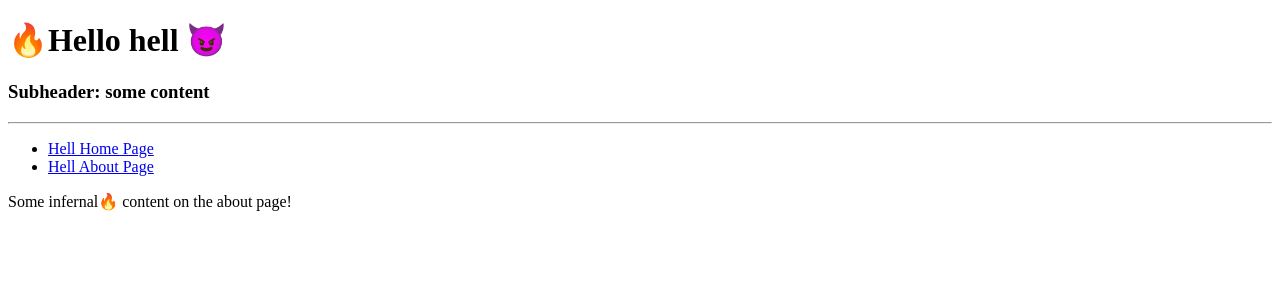
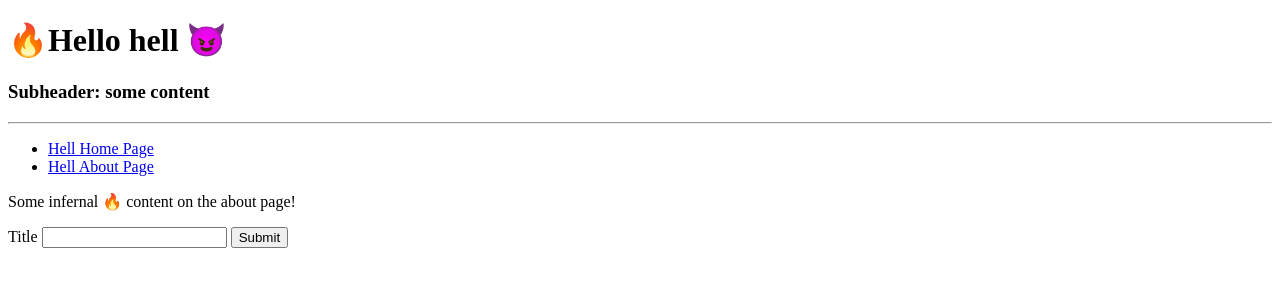
Before and after one commit to gfda/flask-coursera, a Flask app: page /about in a window 1280 px wide. Shown: the top 300 px of the page. Run offline with Flask 2, Linux system fonts and the light colour scheme.

Commit message:
Create and apply form

```diff
--- /dev/null
+++ b/forms.py
@@ -0,0 +1,7 @@
+from flask_wtf import FlaskForm
+from wtforms import StringField, SubmitField
+from wtforms.validators import DataRequired
+
+class AddTaskForm(FlaskForm):
+    title = StringField('Title', validators=[DataRequired()])
+    submit = SubmitField('Submit')
--- a/routes.py
+++ b/routes.py
@@ -1,6 +1,7 @@
 from app import app
 from flask import render_template
 
+import forms
 
 @app.route('/')
 @app.route('/index')
@@ -8,6 +9,9 @@ def index():
     return render_template('index.html')
 
 
-@app.route('/about')
+@app.route('/about', methods=['GET', 'POST'])
 def about():
-    return render_template('about.html')
+    form = forms.AddTaskForm()
+    if form.validate_on_submit():
+        return render_template('about.html', form=form, title=form.title.data)
+    return render_template('about.html', form=form)
--- a/templates/about.html
+++ b/templates/about.html
@@ -1,5 +1,16 @@
 {% extends "base.html" %}
 
 {% block main %}
-<p>Some infernal🔥 content on the about page!</p>
+<p>Some infernal 🔥 content on the about page!</p>
+<form action="/about" method="POST">
+    {{ form.csrf_token }}
+    {{ form.title.label }}
+    {{ form.title }}
+    {{ form.submit }}
+</form>
+
+{% if title %}
+    <h1>{{ title }}</h1>
+{% endif %}
+
 {% endblock %}
```
